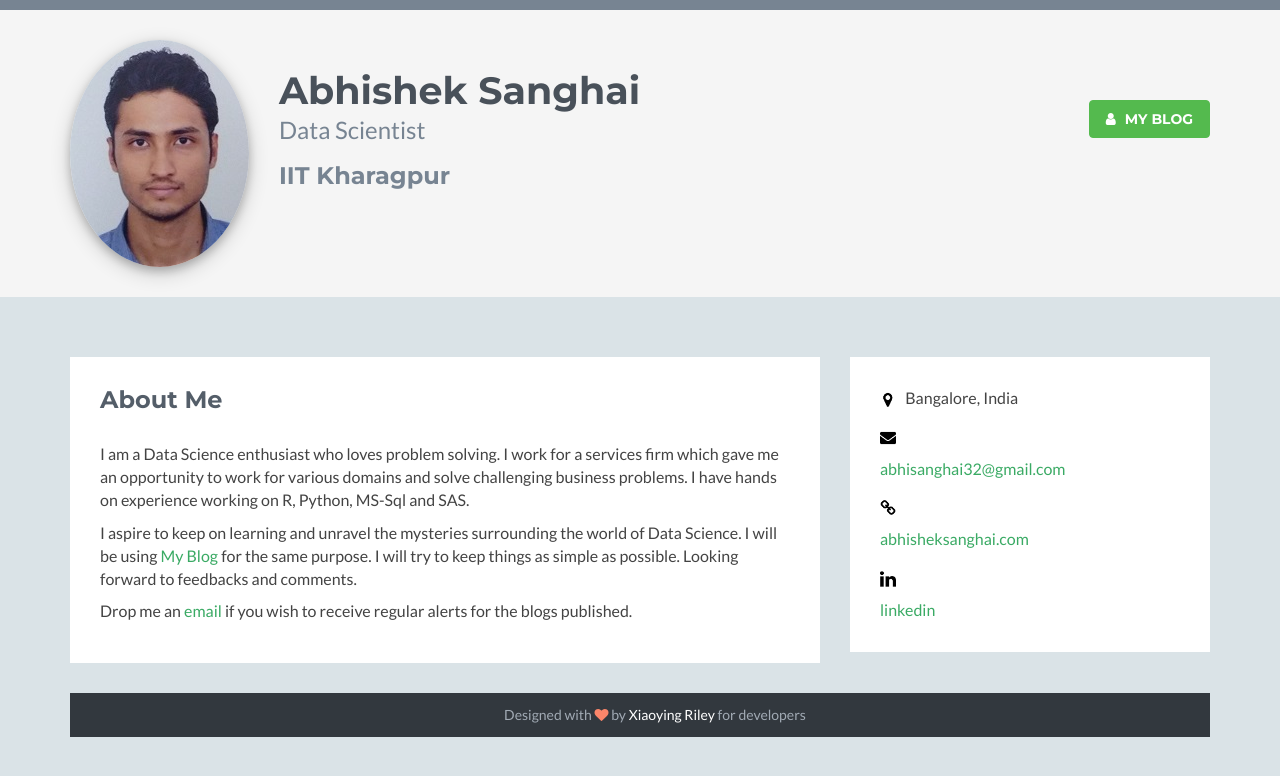
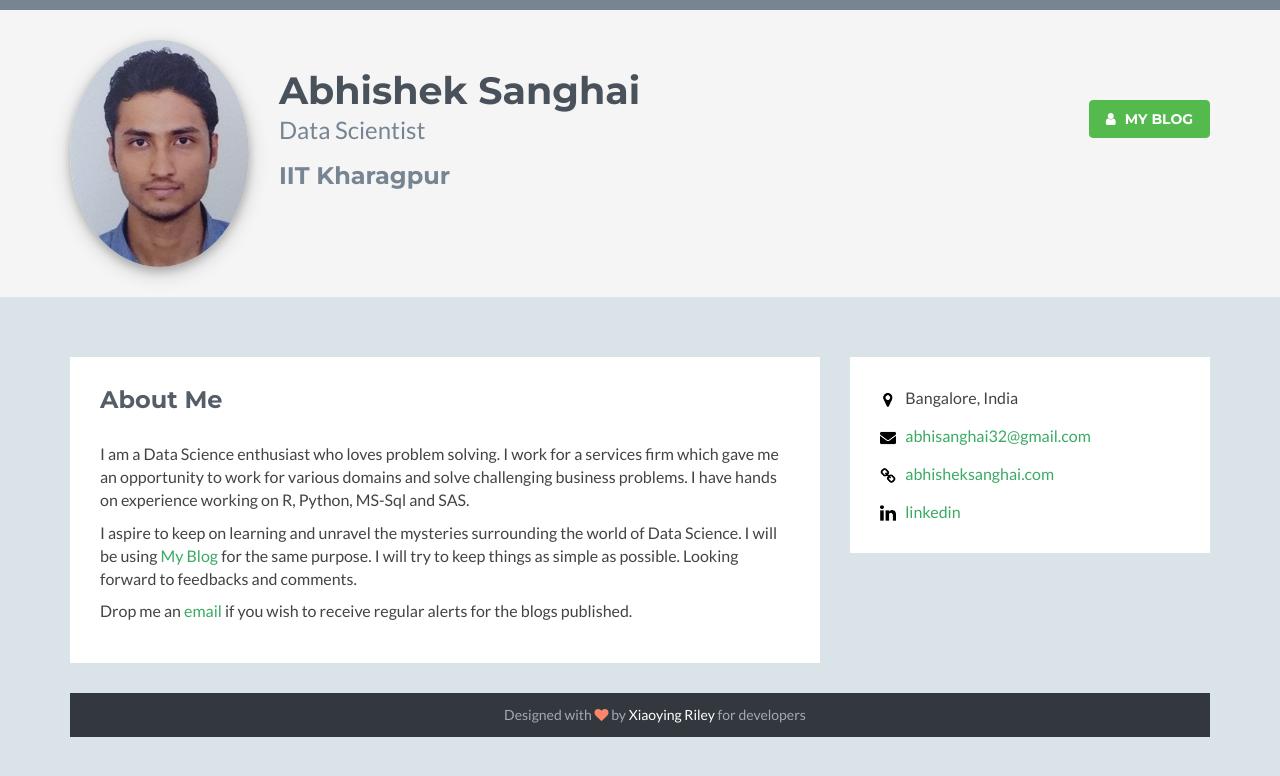
Before and after one commit to abhisheksanghai/abhisheksanghai.github.io, a Jekyll site: the page built from index.html, in a window 1280 px wide. Shown: the top 776 px of the page. Built offline with Jekyll 4.4.1, drawn with Linux system fonts in a browser that asks for light colours; nearby versions of some CDN libraries; library files that are not in the unit come from our copies.

Commit message:
Update index.html
updating paras with extra spaces

```diff
--- a/index.html
+++ b/index.html
@@ -44,9 +44,9 @@ title: Abhishek Sanghai | Blog
                         <div class="content">
                             <ul class="list-unstyled">
                                 <li> <img src="/images/Icons/map_marker.png" width="16" height="16">&nbsp;&nbsp;&nbsp;<span class="sr-only">Location:</span>Bangalore, India</li>
-                                <li> <img src="/images/Icons/envelope.png" width="16" height="16"><p>   </p><span class="sr-only">Email:</span><a href="mailto:abhisanghai32@gmail.com">abhisanghai32@gmail.com</a></li>
-                                <li> <img src="/images/Icons/link.png" width="16" height="16"><p>   </p><span class="sr-only">Website:</span><a href="#">abhisheksanghai.com</a></li>
-				<li> <img src="/images/Icons/linkedin.png" width="16" height="16"><p>   </p><span class="sr-only">Linkedin:</span><a href="https://www.linkedin.com/in/abhishek-sanghai-67540450">linkedin</a></li>
+                                <li> <img src="/images/Icons/envelope.png" width="16" height="16">&nbsp;&nbsp;&nbsp;<span class="sr-only">Email:</span><a href="mailto:abhisanghai32@gmail.com">abhisanghai32@gmail.com</a></li>
+                                <li> <img src="/images/Icons/link.png" width="16" height="16">&nbsp;&nbsp;&nbsp;<span class="sr-only">Website:</span><a href="#">abhisheksanghai.com</a></li>
+				<li> <img src="/images/Icons/linkedin.png" width="16" height="16">&nbsp;&nbsp;&nbsp;<span class="sr-only">Linkedin:</span><a href="https://www.linkedin.com/in/abhishek-sanghai-67540450">linkedin</a></li>
                             </ul>
                         </div><!--//content-->
                     </div><!--//section-inner-->
```
